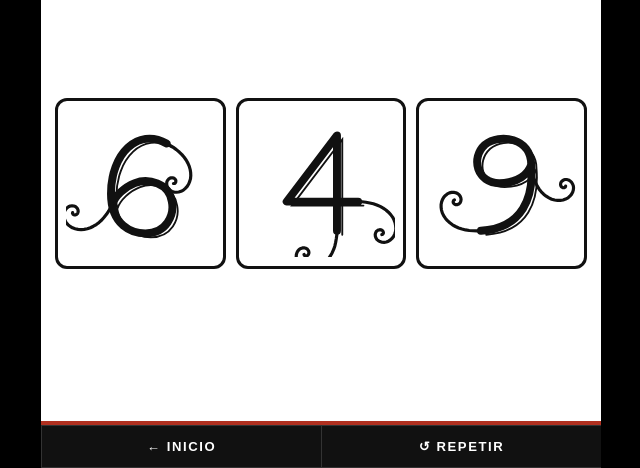
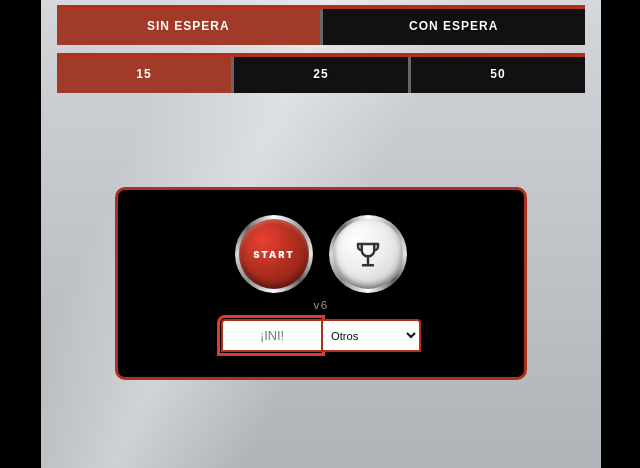
Before and after one commit to RDSK27/rds-processing3-test, a plain HTML site: page index.html in a window 1280 px wide. Both pictures are taken after a click on the button "START". Shown: the part 332-800 px from the top of the page, without its empty margins (319-959 px from the left). Drawn offline with Linux system fonts and the light colour scheme; no server answers.

Commit message:
rds-processing3-test-v6: iniciales obligatorias para empezar (ya no se guarda RDS por defecto) y la identidad que llega de SuiteRDS se aplica una sola vez y se quita de la direccion
Co-Authored-By: Claude Opus 5.5 <noreply@anthropic.com>

```diff
--- a/index.html
+++ b/index.html
@@ -410,7 +410,7 @@ if('serviceWorker' in navigator){
           <button class="start-btn rank-btn" ontouchend="event.stopPropagation();" onclick="showRanking()" aria-label="Ranking"><svg viewBox="0 0 24 24" width="30" height="30" fill="none" stroke="#333333" stroke-width="2" stroke-linecap="round" stroke-linejoin="round" aria-hidden="true"><path d="M8 21h8M12 13.5v7.5M7 4h10v5a5 5 0 0 1-10 0V4z"/><path d="M7 4H4v2a3 3 0 0 0 3 3M17 4h3v2a3 3 0 0 1-3 3"/></svg></button>
         </div>
       </div>
-  <div class="app-ver" style="margin-top:6px;padding-top:0;">v5</div>
+  <div class="app-ver" style="margin-top:6px;padding-top:0;">v6</div>
   <div id="user-name-bar" style="margin-top:8px;">
     <div style="display:flex;width:200px;gap:0;margin:0 auto;">
       <input id="user-ini-input" type="text" maxlength="3" placeholder="INI"
@@ -707,6 +707,7 @@ function startGame(){ if(isX2()){ startX2(); return; }
   S.mode=selVal('segModo')||'normal';
   S.stim=selVal('segEstimulo')||'cambia';
   S.total=parseInt(selVal('segEnsayos')||'15',10);
+  if(!rdsIniOk()) return;
   var nm=($('user-ini-input').value||'RDS').toUpperCase().replace(/[^A-Z]/g,'').slice(0,3);
   S.name=nm||'RDS';
   S.sport=($('user-sport-select')&&$('user-sport-select').value)||'';
@@ -1931,6 +1932,7 @@ function startGame(){
   S.stim=S.mode==='limite'?'cambia':(selVal('segEstimulo')||'cambia');
   S.total=S.mode==='limite'?15:parseInt(selVal('segEnsayos')||'15',10);
   try{ warmRank(S.mode,S.stim,S.total); }catch(e){}
+  if(!rdsIniOk()) return;
   var nm=($('user-ini-input').value||'RDS').toUpperCase().replace(/[^A-Z]/g,'').slice(0,3);
   S.name=nm||'RDS';
   S.sport=($('user-sport-select')&&$('user-sport-select').value)||'';
@@ -1983,7 +1985,22 @@ document.addEventListener('click', function(e){ if(e.target.closest && e.target.
     }
   }catch(e){}
   }
-  if(document.readyState==='complete') applyUrlIdentity(); else window.addEventListener('load', applyUrlIdentity);
+  /* 2026-11-16: la identidad que llega de SuiteRDS (?ini=&dep=) se aplica UNA vez y se quita de la direccion: antes, cada recarga
+     (p. ej. al actualizarse la app sola) volvia a poner ese nombre encima de lo que hubiera escrito el deportista. */
+  function rdsUrlOnce(){
+    applyUrlIdentity();
+    try{ var u=new URL(location.href); if(u.searchParams.has('ini')||u.searchParams.has('dep')){ u.searchParams.delete('ini'); u.searchParams.delete('dep'); var q=u.searchParams.toString(); history.replaceState(history.state,'',u.pathname+(q?'?'+q:'')+u.hash); } }catch(e){}
+  }
+  if(document.readyState==='complete') rdsUrlOnce(); else window.addEventListener('load', rdsUrlOnce);
+  /* 2026-11-16: iniciales obligatorias. Sin ellas se guardaba "RDS" (y con el deporte por defecto, RDS-OTR). */
+  window.rdsIniOk=function(){
+    var el=document.getElementById('user-ini-input')||document.getElementById('home-initials'); if(!el) return true;
+    if((el.value||'').replace(/[^A-Za-z]/g,'')) return true;
+    el.style.outline='3px solid #e23b2e'; el.style.outlineOffset='1px'; el.placeholder='\u00a1INI!';
+    if(!el._rdsIni){ el._rdsIni=1; el.addEventListener('input', function(){ if(el.value){ el.style.outline=''; el.placeholder='INI'; } }); }
+    try{ el.scrollIntoView({block:'center'}); }catch(e){} try{ el.focus(); }catch(e){}
+    return false;
+  };
 })();
 </script>
 <script type="module">
--- a/sw.js
+++ b/sw.js
@@ -1,5 +1,5 @@
 /* RDS Processing 3 - Service Worker */
-var CACHE = 'prst3-v5';
+var CACHE = 'prst3-v6';
 var ASSETS = [
   './',
   './index.html',
```
